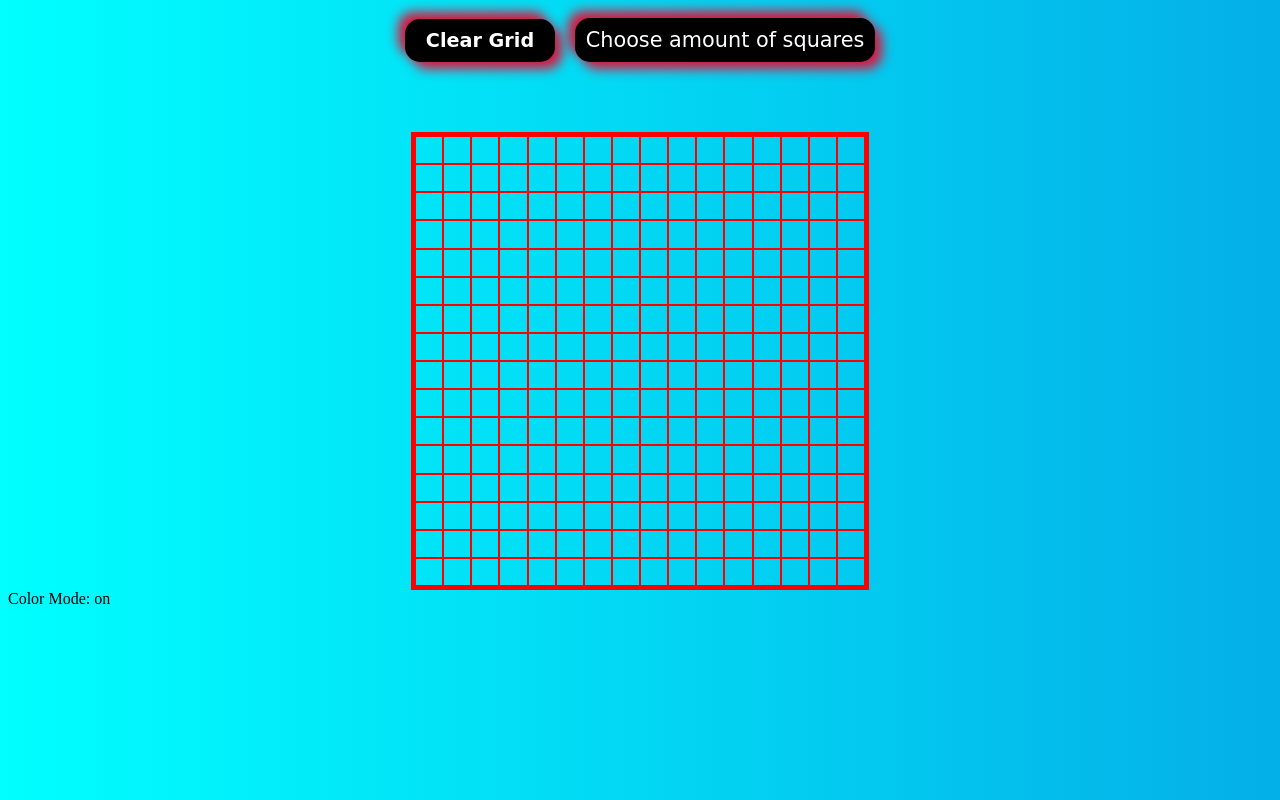
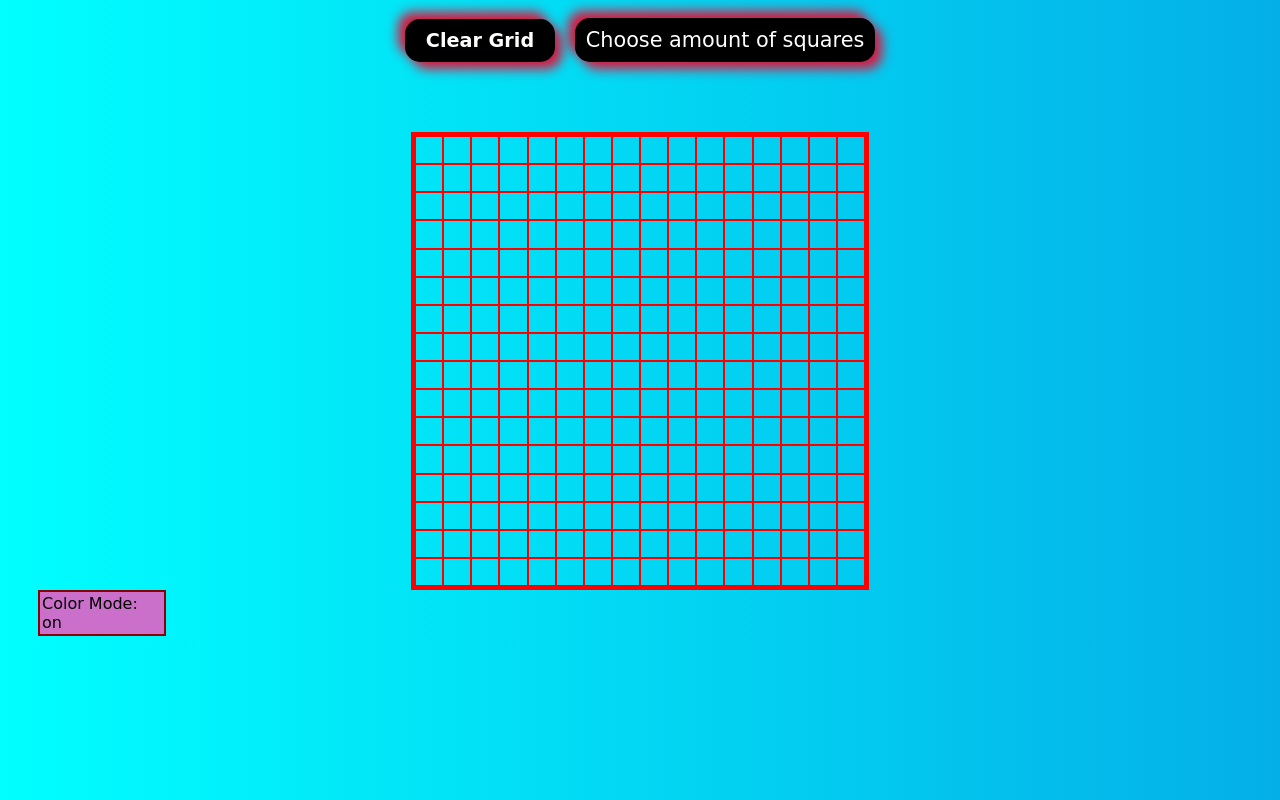
Before and after one commit to Programming-Idealism/Odin-Project---Etch-a-Sketch, a plain HTML site: page index.html in a window 1280 px wide. Drawn offline with Linux system fonts and the light colour scheme.

Commit message:
Update style.css

```diff
--- a/style.css
+++ b/style.css
@@ -39,6 +39,7 @@ body {
     padding: 10px;
     border-radius: 15px;
     box-shadow: 7px 7px 12px crimson, -7px -7px 12px crimson;
+    cursor: pointer;
 }
 
 .user-input {
@@ -53,4 +54,14 @@ body {
     font-size: 1.3rem;
     padding: 10px;
     border-radius: 15px;
+    cursor: pointer;
 }
+
+.mode {
+    margin-left: 30px;
+    font-family: cursive;
+    background: rgb(202, 111, 202);
+    width: 120px;
+    border: 2px solid darkred;
+    padding: 2px;
+}
```
